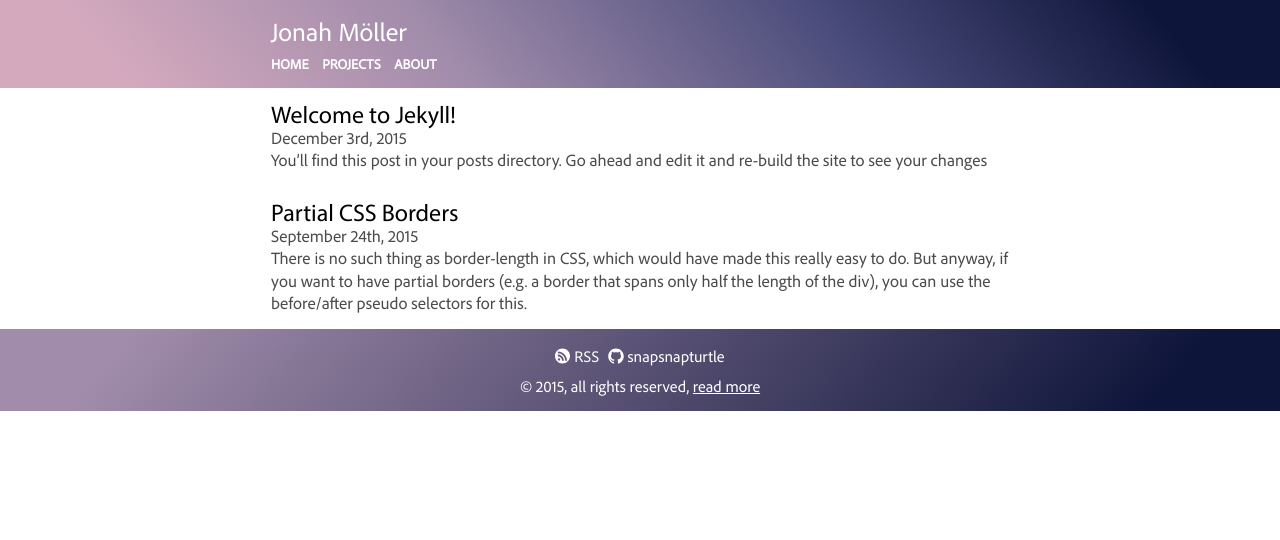
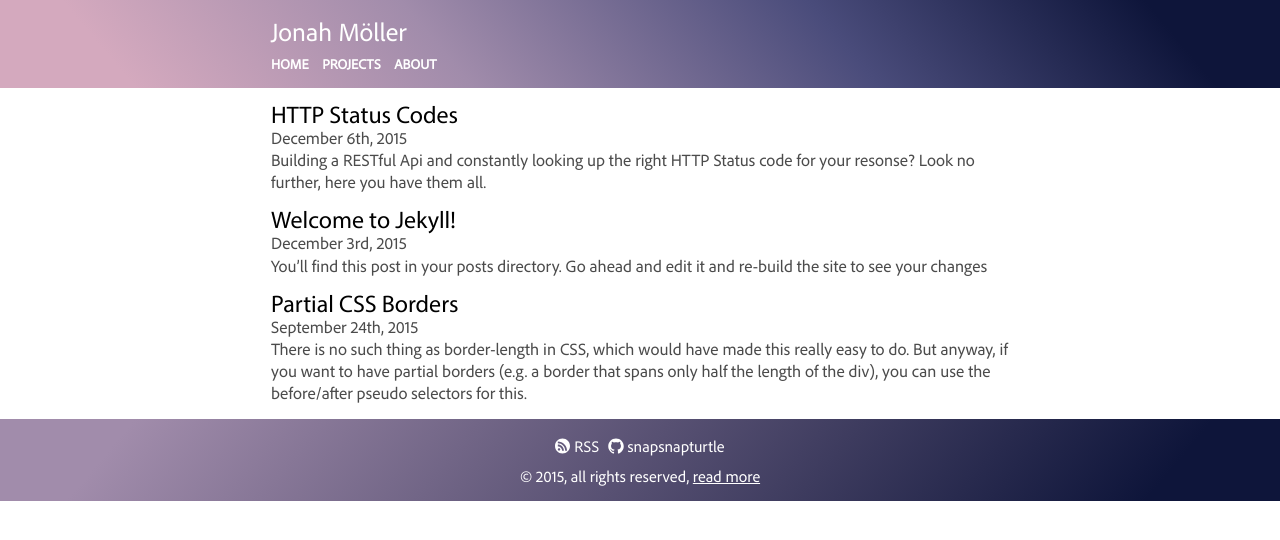
Before and after one commit to snapsnapturtle/jonah.ml, a Jekyll site: the page built from index.html, in a window 1280 px wide. Shown: the top 540 px of the page. Built offline with Jekyll 4.4.1, drawn with Linux system fonts in a browser that asks for light colours.

Commit message:
added new page

```diff
--- /dev/null
+++ b/_posts/2015-12-06-http-status-codes.md
@@ -0,0 +1,373 @@
+---
+layout: post
+title:  "HTTP Status Codes"
+date:   2015-12-06 20:32:13
+description: "Building a RESTful Api and constantly looking up the right HTTP Status code for your resonse? Look no further, here you have them all."
+type: article
+tag: article
+---
+
+Building a RESTful Api and constantly looking up the right HTTP Status code for your resonse? Look no further, here you have them all.
+
+
+<table>
+	<tbody>
+	<tr>
+		<td class="status-box grey"></td>
+		<td class="status-code">100</td>
+		<td>Continue</td>
+	</tr>
+	<tr>
+		<td class="status-box grey"></td>
+		<td class="status-code">101</td>
+		<td>Switching Protocols</td>
+	</tr>
+	<tr>
+		<td class="status-box grey"></td>
+		<td class="status-code">102</td>
+		<td>Processing (WebDAV; RFC 2518)</td>
+	</tr>
+	<tr>
+		<td class="status-box green"></td>
+		<td class="status-code">200</td>
+		<td>OK</td>
+	</tr>
+	<tr>
+		<td class="status-box green"></td>
+		<td class="status-code">201</td>
+		<td>Created</td>
+	</tr>
+	<tr>
+		<td class="status-box green"></td>
+		<td class="status-code">202</td>
+		<td>Accepted</td>
+	</tr>
+	<tr>
+		<td class="status-box green"></td>
+		<td class="status-code">203</td>
+		<td>Non-Authoritative Information</td>
+	</tr>
+	<tr>
+		<td class="status-box green"></td>
+		<td class="status-code">204</td>
+		<td>No Content</td>
+	</tr>
+	<tr>
+		<td class="status-box green"></td>
+		<td class="status-code">205</td>
+		<td>Reset Content</td>
+	</tr>
+	<tr>
+		<td class="status-box green"></td>
+		<td class="status-code">206</td>
+		<td>Partial Content (RFC 7233)</td>
+	</tr>
+	<tr>
+		<td class="status-box green"></td>
+		<td class="status-code">207</td>
+		<td>Multi-Status (WebDAV; RFC 4918)</td>
+	</tr>
+	<tr>
+		<td class="status-box green"></td>
+		<td class="status-code">208</td>
+		<td>Already Reported (WebDAV; RFC 5842)</td>
+	</tr>
+	<tr>
+		<td class="status-box green"></td>
+		<td class="status-code">226</td>
+		<td>IM Used (RFC 3229)</td>
+	</tr>
+	<tr>
+		<td class="status-box blue"></td>
+		<td class="status-code">300</td>
+		<td>Multiple Choices</td>
+	</tr>
+	<tr>
+		<td class="status-box blue"></td>
+		<td class="status-code">301</td>
+		<td>Moved Permanently</td>
+	</tr>
+	<tr>
+		<td class="status-box blue"></td>
+		<td class="status-code">302</td>
+		<td>Found</td>
+	</tr>
+	<tr>
+		<td class="status-box blue"></td>
+		<td class="status-code">303</td>
+		<td>See Other</td>
+	</tr>
+	<tr>
+		<td class="status-box blue"></td>
+		<td class="status-code">304</td>
+		<td>Not Modified (RFC 7232)</td>
+	</tr>
+	<tr>
+		<td class="status-box blue"></td>
+		<td class="status-code">305</td>
+		<td>Use Proxy</td>
+	</tr>
+	<tr>
+		<td class="status-box blue"></td>
+		<td class="status-code">306</td>
+		<td>Unused</td>
+	</tr>
+	<tr>
+		<td class="status-box blue"></td>
+		<td class="status-code">307</td>
+		<td>Temporary Redirect</td>
+	</tr>
+	<tr>
+		<td class="status-box blue"></td>
+		<td class="status-code">308</td>
+		<td>Permanent Redirect (RFC 7538)</td>
+	</tr>
+	<tr>
+		<td class="status-box yellow"></td>
+		<td class="status-code">400</td>
+		<td>Bad Request</td>
+	</tr>
+	<tr>
+		<td class="status-box yellow"></td>
+		<td class="status-code">401</td>
+		<td>Unauthorized (RFC 7235)</td>
+	</tr>
+	<tr>
+		<td class="status-box yellow"></td>
+		<td class="status-code">402</td>
+		<td>Payment Required</td>
+	</tr>
+	<tr>
+		<td class="status-box yellow"></td>
+		<td class="status-code">403</td>
+		<td>Forbidden</td>
+	</tr>
+	<tr>
+		<td class="status-box yellow"></td>
+		<td class="status-code">404</td>
+		<td>Not Found</td>
+	</tr>
+	<tr>
+		<td class="status-box yellow"></td>
+		<td class="status-code">405</td>
+		<td>Method Not Allowed</td>
+	</tr>
+	<tr>
+		<td class="status-box yellow"></td>
+		<td class="status-code">406</td>
+		<td>Not Acceptable</td>
+	</tr>
+	<tr>
+		<td class="status-box yellow"></td>
+		<td class="status-code">407</td>
+		<td>Proxy Authentication Required (RFC 7235)</td>
+	</tr>
+	<tr>
+		<td class="status-box yellow"></td>
+		<td class="status-code">408</td>
+		<td>Request Timed Out</td>
+	</tr>
+	<tr>
+		<td class="status-box yellow"></td>
+		<td class="status-code">409</td>
+		<td>Conflict</td>
+	</tr>
+	<tr>
+		<td class="status-box yellow"></td>
+		<td class="status-code">410</td>
+		<td>Gone</td>
+	</tr>
+	<tr>
+		<td class="status-box yellow"></td>
+		<td class="status-code">411</td>
+		<td>Length Required</td>
+	</tr>
+	<tr>
+		<td class="status-box yellow"></td>
+		<td class="status-code">412</td>
+		<td>Precondition Failed (RFC 7232)</td>
+	</tr>
+	<tr>
+		<td class="status-box yellow"></td>
+		<td class="status-code">413</td>
+		<td>Payload Too Large (RFC 7231)</td>
+	</tr>
+	<tr>
+		<td class="status-box yellow"></td>
+		<td class="status-code">414</td>
+		<td>URI Too Long (RFC 7231)</td>
+	</tr>
+	<tr>
+		<td class="status-box yellow"></td>
+		<td class="status-code">415</td>
+		<td>Unsupported Media Type</td>
+	</tr>
+	<tr>
+		<td class="status-box yellow"></td>
+		<td class="status-code">416</td>
+		<td>Request Range Not Satisfiable (RFC 7233)</td>
+	</tr>
+	<tr>
+		<td class="status-box yellow"></td>
+		<td class="status-code">417</td>
+		<td>Expectation Failed</td>
+	</tr>
+	<tr>
+		<td class="status-box yellow"></td>
+		<td class="status-code">418</td>
+		<td>I'm a teapot (RFC 2324)</td>
+	</tr>
+	<tr>
+		<td class="status-box yellow"></td>
+		<td class="status-code">421</td>
+		<td>Misdirected Request (RFC 7540)</td>
+	</tr>
+	<tr>
+		<td class="status-box yellow"></td>
+		<td class="status-code">422</td>
+		<td>Unprocessable Entity (WebDAV; RFC 4918)</td>
+	</tr>
+	<tr>
+		<td class="status-box yellow"></td>
+		<td class="status-code">423</td>
+		<td>Locked (WebDAV; RFC 4918)</td>
+	</tr>
+	<tr>
+		<td class="status-box yellow"></td>
+		<td class="status-code">424</td>
+		<td>Failed Dependency (WebDAV; RFC 4918)</td>
+	</tr>
+	<tr>
+		<td class="status-box yellow"></td>
+		<td class="status-code">426</td>
+		<td>Upgrade Required</td>
+	</tr>
+	<tr>
+		<td class="status-box yellow"></td>
+		<td class="status-code">428</td>
+		<td>Precondition Required (RFC 6585)</td>
+	</tr>
+	<tr>
+		<td class="status-box yellow"></td>
+		<td class="status-code">429</td>
+		<td>Too Many Requests (RFC 6585)</td>
+	</tr>
+	<tr>
+		<td class="status-box red"></td>
+		<td class="status-code">500</td>
+		<td>Internal Server Error</td>
+	</tr>
+	<tr>
+		<td class="status-box red"></td>
+		<td class="status-code">500</td>
+		<td>Internal Server Error</td>
+	</tr>
+	<tr>
+		<td class="status-box red"></td>
+		<td class="status-code">501</td>
+		<td>Not Implemented</td>
+	</tr>
+	<tr>
+		<td class="status-box red"></td>
+		<td class="status-code">502</td>
+		<td>Bad Gateway</td>
+	</tr>
+	<tr>
+		<td class="status-box red"></td>
+		<td class="status-code">503</td>
+		<td>Service Unavailable</td>
+	</tr>
+	<tr>
+		<td class="status-box red"></td>
+		<td class="status-code">504</td>
+		<td>Gateway Timeout</td>
+	</tr>
+	<tr>
+		<td class="status-box red"></td>
+		<td class="status-code">505</td>
+		<td>HTTP Version Not Supported</td>
+	</tr>
+	<tr>
+		<td class="status-box red"></td>
+		<td class="status-code">506</td>
+		<td>Variant Also Negotiates (RFC 2295)</td>
+	</tr>
+	<tr>
+		<td class="status-box red"></td>
+		<td class="status-code">507</td>
+		<td>Insufficient Storage (WebDAV; RFC 4918)</td>
+	</tr>
+	<tr>
+		<td class="status-box red"></td>
+		<td class="status-code">508</td>
+		<td>Loop Detected (WebDAV; RFC 5842)</td>
+	</tr>
+	<tr>
+		<td class="status-box red"></td>
+		<td class="status-code">510</td>
+		<td>Not Extended (RFC 2774)</td>
+	</tr>
+	<tr>
+		<td class="status-box red"></td>
+		<td class="status-code">511</td>
+		<td>Network Authentication Required (RFC 6585)</td>
+	</tr>
+	<tr>
+		<td class="status-box red"></td>
+		<td class="status-code">520</td>
+		<td>Unknown Error</td>
+	</tr>
+	<tr>
+		<td class="status-box red"></td>
+		<td class="status-code">522</td>
+		<td>Origin Connection Time-out</td>
+	</tr>
+	</tbody>
+</table>
+<style>
+table {
+		width: 100%;
+		margin-top: 15px;
+	}
+
+	td {
+		width: auto;
+		height: 25px;
+		vertical-align: middle;
+		border-bottom: 1px solid lightgrey;
+	}
+
+	.status-box {
+		width: 15px;
+		border-bottom: 0
+	}
+
+	.status-code {
+		width: 45px;
+		font-family: monospace;
+		font-size: 14px;
+		font-weight: 700;
+		text-align: right;
+		padding-right: 10px
+	}
+
+	.grey {
+		background-color: #878787;
+	}
+
+	.green {
+		background-color: #15FF00;
+	}
+
+	.blue {
+		background-color: #0080FF;
+	}
+
+	.yellow {
+		background-color: #DDFF00;
+	}
+
+	.red {
+		background-color: #C7003C;
+	}
+</style>
--- a/_sass/_home.scss
+++ b/_sass/_home.scss
@@ -2,7 +2,7 @@
   list-style: none;
 
   li {
-    margin-bottom: 30px;
+    margin-bottom: 15px;
 
     &:last-of-type {
       margin-bottom: 0;
```
